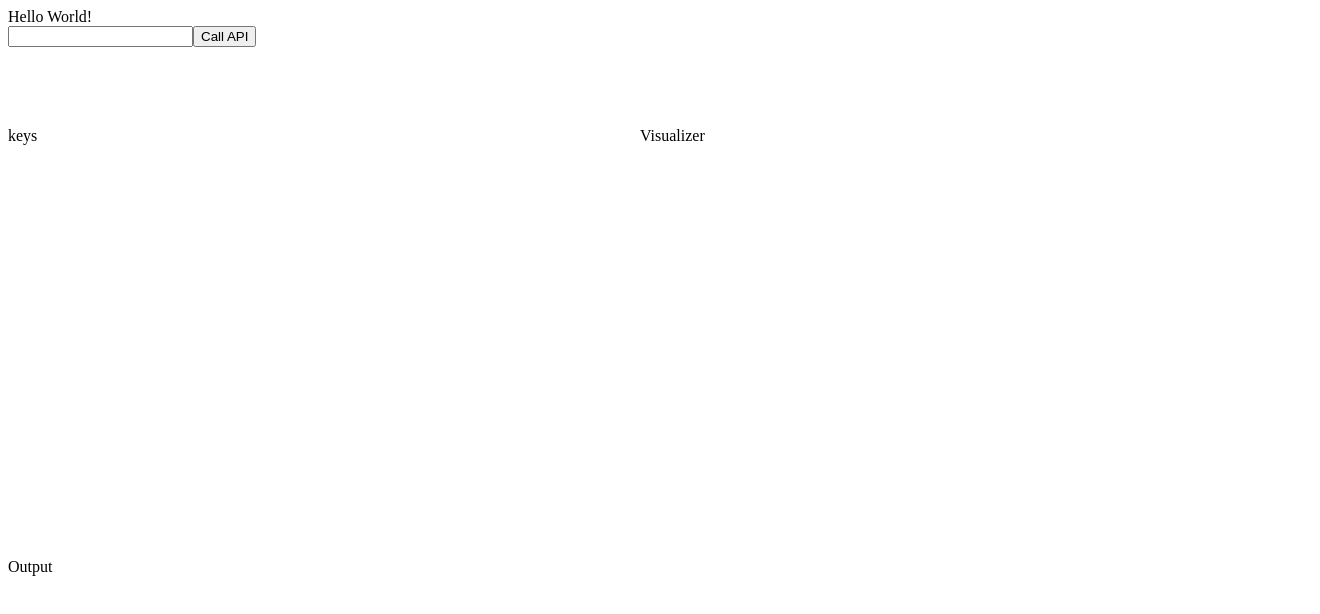
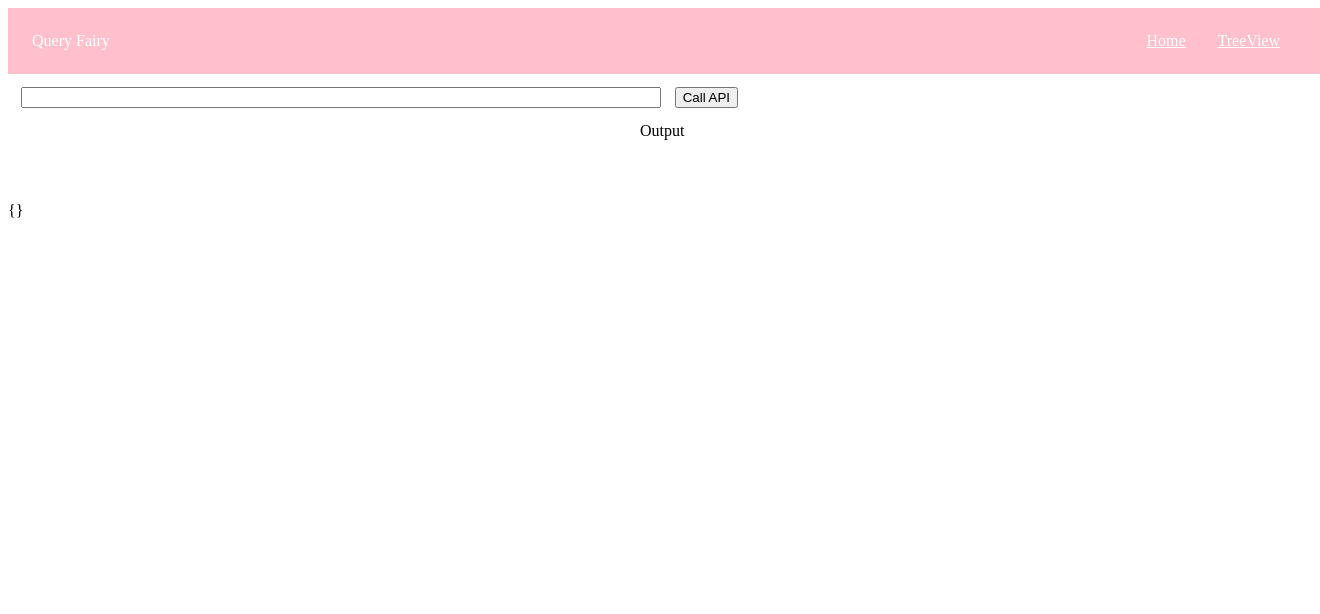
Before and after one commit to QueryFairy/QueryFairy-2.0, a React app: page /treeview in a window 1280 px wide. Shown: the top 614 px of the page, 1320 px wide, since content can reach past the window. Built offline with nearby package versions, Linux system fonts and the light colour scheme; no server answers.

Commit message:
Elementary treeview

```diff
--- a/client/App.jsx
+++ b/client/App.jsx
@@ -1,12 +1,44 @@
 import React, { Component } from 'react';
 import ReactDOM from 'react-dom';
 import Home from './containers/Home.jsx';
+import TreeView from './containers/treeview.jsx';
+
+import {
+  BrowserRouter as Router,
+  Switch,
+  Route,
+  Link
+} from "react-router-dom";
+
 
 const App = () => {
   return (
-    <div className='app'>
-      <Home />
-    </div>
+    <Router>
+      <div>
+        <nav>
+          <p>Query Fairy</p>
+          <ul>
+            <li>
+              <Link to="/">Home</Link>
+            </li>
+            <li>
+              <Link to="/treeview">TreeView</Link>
+            </li>
+          </ul>
+        </nav>
+
+        {/* A <Switch> looks through its children <Route>s and
+            renders the first one that matches the current URL. */}
+        <Switch>
+          <Route exact path="/treeview">
+            <TreeView />
+          </Route>
+          <Route exact path="/">
+            <Home />
+          </Route>
+        </Switch>
+      </div>
+    </Router>
   );
 };
 
--- a/client/components/Endpoint.jsx
+++ b/client/components/Endpoint.jsx
@@ -1,11 +1,12 @@
 import React from 'react';
 const Endpoint = (props) => {
-  const { endpoint } = props;
+  const { setEndpoint } = props;
+  let temp = '';
 
   return (
     <div className='API-Call'>
-      <input type='text'></input>
-      <button type='button'>Call API</button>
+      <input type='text' onChange={(e) => temp=e.target.value}></input>
+      <button type='button' onClick={() => {setEndpoint(temp)}}>Call API</button>
     </div>
   );
 };
--- a/client/components/KeyList.jsx
+++ b/client/components/KeyList.jsx
@@ -2,9 +2,11 @@ import React from 'react';
 const KeyList = (props) => {
   const { keyList } = props;
 
+  const keyButtons = keyList.length ? keyList.map(key => <button>{key}</button>) : <p></p>;
+
   return (
   <div className='KeyList'>
-    <div>keys</div>
+    <div>{keyButtons}</div>
   </div>
   )
 };
--- a/client/components/Visualizer.jsx
+++ b/client/components/Visualizer.jsx
@@ -1,10 +1,10 @@
 import React from 'react';
 
 const Visualizer = (props) => {
-  const { visualizer } = props;
+  const { data } = props;
 
   return (
-  <div className='Visualizer'>Visualizer</div>
+  <div className='Visualizer'>{JSON.stringify(data, null, 2)}</div>
   );
 };
 export default Visualizer;
--- a/client/containers/Home.jsx
+++ b/client/containers/Home.jsx
@@ -11,9 +11,6 @@ const Home = () => {
   const [output, setOutput] = useState('');
   const [visualizer, setVisualizer] = useState({});
 
-
-
-
   return (
     <div className='container'>
       <Endpoint setEndpoint = {setEndpoint}/>
--- /dev/null
+++ b/client/containers/TreeView.jsx
@@ -0,0 +1,35 @@
+import Endpoint from '../components/Endpoint.jsx';
+import Output from '../components/Output.jsx';
+import KeyList from '../components/KeyList.jsx';
+import Visualizer from '../components/Visualizer.jsx';
+import { useState, useEffect } from 'react';
+import React, { Component } from 'react';
+
+const TreeView = () => {
+  const [endpoint, setEndpoint] = useState('');
+  const [keyList, setKeyList] = useState([]);
+  const [output, setOutput] = useState('');
+  const [data, setData] = useState({});
+
+  useEffect(() => {
+    fetch(endpoint)
+    .then(res=> res.json())
+    .then(newData => {
+      setData(newData)
+      setKeyList(Object.keys(newData));
+    });
+  }, [endpoint])
+
+  return (
+    <div className='treeView'>
+      <Endpoint setEndpoint={setEndpoint}/>
+      <div className='keysAndOutput'>
+        <KeyList keyList = {keyList}/>
+        <Output output={output}/>
+      </div>
+      <Visualizer data={data}/>
+    </div>
+  );
+};
+
+export default TreeView;
--- /dev/null
+++ b/client/stylesheets/nav.scss
@@ -0,0 +1,20 @@
+nav {
+  width: 100%;
+  display: flex;
+  justify-content: space-between;
+  background-color: pink;
+  color: white;
+  padding: .5rem 1.5rem;
+
+  ul {
+   display: flex;
+  }
+  li {
+    list-style: none;
+    margin: 0 1rem;
+
+    a {
+      color: white;
+    }
+  }
+}
--- a/client/stylesheets/styles.scss
+++ b/client/stylesheets/styles.scss
@@ -1,4 +1,5 @@
-
+@import './nav.scss';
+@import './treeview.scss';
 
 html {
   height: 100%;
@@ -31,7 +32,6 @@ body {
     "API-Call API-Call"
     "KeyList Visualizer"
     "Output Output";
-}
 
   .API-Call { grid-area: API-Call; }
 
@@ -40,3 +40,4 @@ body {
   .KeyList { grid-area: KeyList; }
 
   .Visualizer { grid-area: Visualizer; }
+}
--- /dev/null
+++ b/client/stylesheets/treeview.scss
@@ -0,0 +1,24 @@
+.treeView {
+  .API-Call {
+    input {
+      width: 50%;
+      margin: 1em;
+    }
+  }
+
+  .keysAndOutput {
+    display: flex;
+    height: 5rem;
+
+    .KeyList {
+      width: 50%;
+      height: 100%;
+    }
+
+    .Output {
+      width: 50%;
+      height: 100%;
+
+    }
+  }
+}
--- a/index.html
+++ b/index.html
@@ -7,7 +7,6 @@
   <title>Document</title>
 </head>
 <body>
-  Hello World!
   <div id="root"></div>
   <script src="bundle.js"></script>
 </body>
--- a/webpack.config.js
+++ b/webpack.config.js
@@ -39,4 +39,7 @@ module.exports = {
   // externals: {
   //   react: 'React',
   // },
+  devServer: {
+    historyApiFallback: true,
+  }
 };
```
Lines whose indentation alone changed are shown as unchanged.
